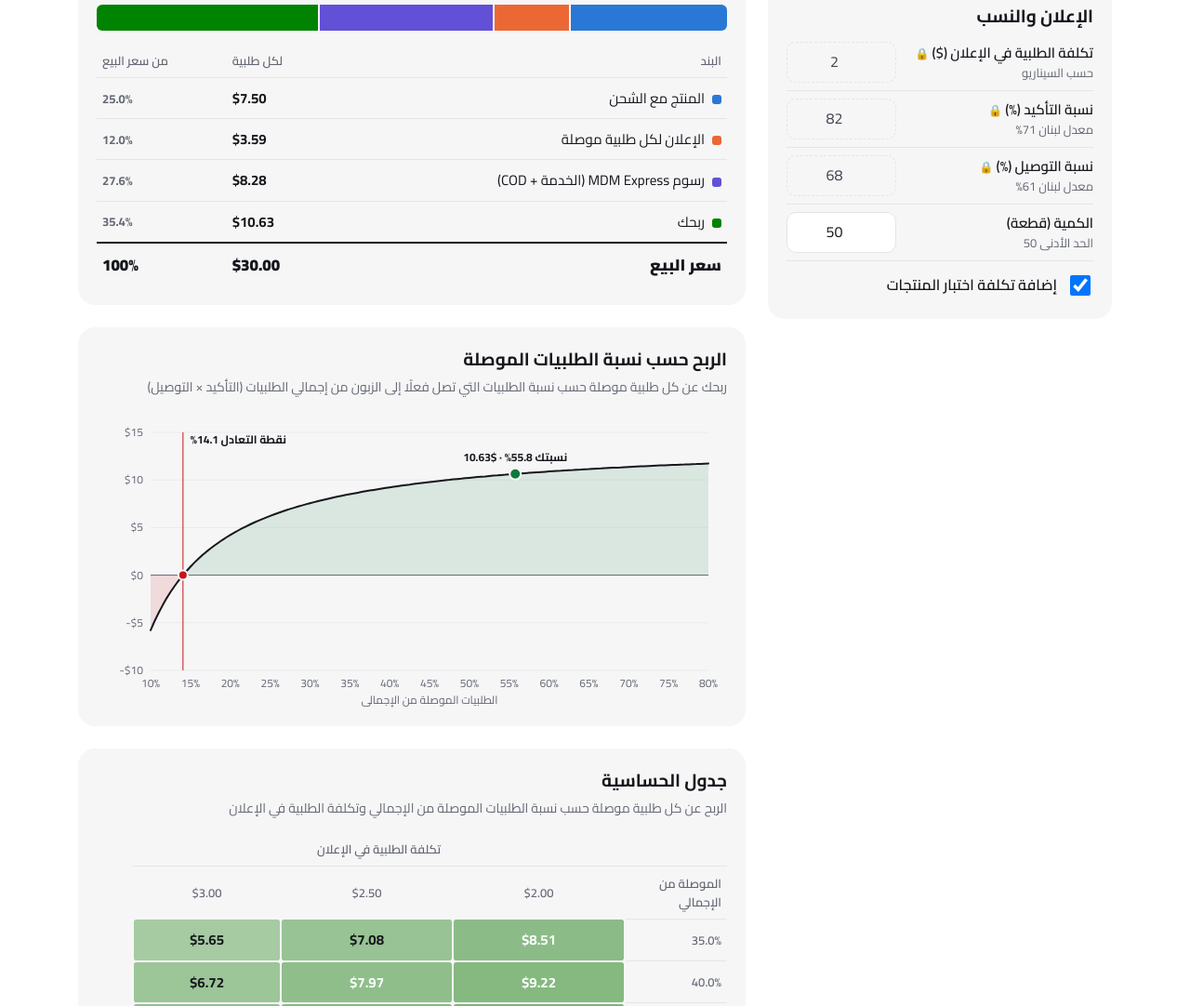
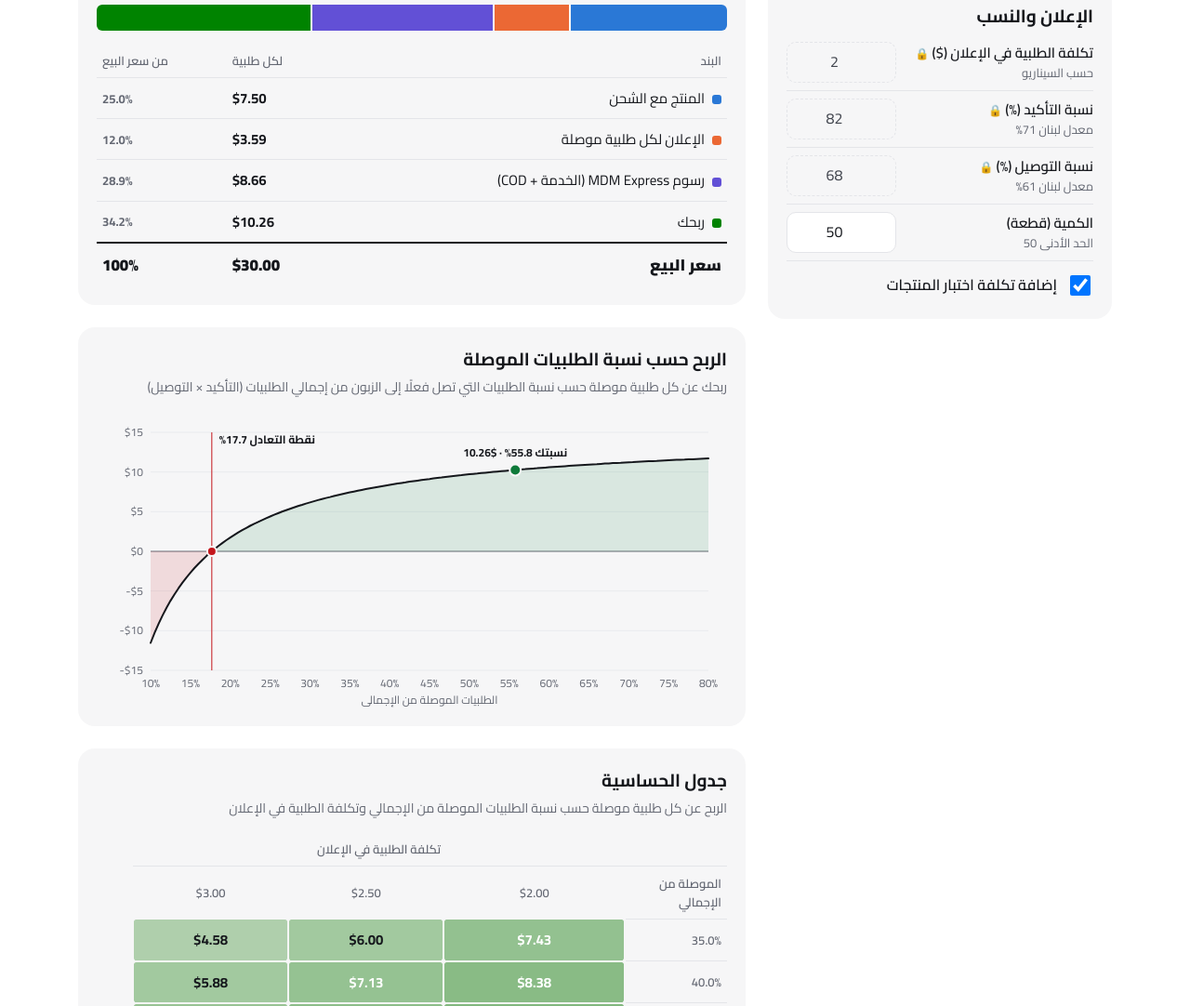
Before and after one commit to tarekdriouch00-prog/mdm-lebanon-calculator, a plain HTML site: page index.html in a window 1280 px wide. Shown: the part 709-1791 px from the top of the page at 93% size. Drawn offline with Linux system fonts and the light colour scheme.

Commit message:
Add files via upload

```diff
--- a/index.html
+++ b/index.html
@@ -181,13 +181,12 @@ const PRESETS={
 // System sale price: computed from product cost with the best-scenario rates (82% x 68%, CPL $2).
 // Up to $40: profit fixed at $10 per delivered order. Above $40 (expensive product): profit = 25% of the
 // sale price (continuous at $40) and CPL rises by $0.05 for every $1 above $40. Rounded up to a whole dollar.
-const SVC=6.85;
 const PR={c:0.82,d:0.68,cpl:2,T:10,cap:40,share:0.25,cplStep:0.05};
 const cplFor=(base,P)=>+(base+PR.cplStep*Math.max(0,P-PR.cap)).toFixed(2);
 function sysPrice(price,w,rate){
   const C=price+rate*w; let P=30;
   for(let i=0;i<40;i++){
-    const X=C+cplFor(PR.cpl,P)/(PR.c*PR.d)+SVC;
+    const X=C+cplFor(PR.cpl,P)/(PR.c*PR.d)+6.05+0.8/PR.d;
     let n=1.05*(X+PR.T); if(n>PR.cap)n=X/(1/1.05-PR.share);
     if(Math.abs(n-P)<1e-6)break; P=n;
   }
@@ -232,16 +231,16 @@ function read(){
   return{rate:parseFloat($('src').value),price:n('price'),w:n('w'),P:n('sale'),cpl:n('cpl'),
     c:Math.min(1,Math.max(0.01,n('c')/100)),d:Math.min(1,Math.max(0.01,n('d')/100)),q:Math.max(1,Math.round(n('q'))),test:$('test').checked}
 }
-// fees = MDM service (6.85 per delivered order) + COD 5% (as in MDM calculator: price = costs x 1.05)
+// fees = MDM service (6.85 per delivered + 0.80 per returned, spread over delivered) + COD 5% (as in MDM calculator: price = costs x 1.05)
 function calc(x,o={}){
   const c=o.c??x.c, d=o.d??x.d, cpl=o.cpl??x.cpl;
-  const C=x.price+x.rate*x.w, ad=cpl/(c*d), svc=SVC, cod=x.P-x.P/1.05, fees=svc+cod;
+  const C=x.price+x.rate*x.w, ad=cpl/(c*d), svc=6.05+0.8/d, cod=x.P-x.P/1.05, fees=svc+cod;
   return{C,ad,svc,cod,fees,profit:x.P-C-ad-fees,t:c*d};
 }
 function breakeven(x,r){
   const price=(r.C+r.ad+r.svc)*1.05;
   const cpl=(x.P/1.05-r.C-r.svc)*x.c*x.d;
-  const den=x.P/1.05-r.C-SVC, d=den>0?(x.cpl/x.c)/den:Infinity;
+  const den=x.P/1.05-r.C-6.05, d=den>0?(x.cpl/x.c+0.8)/den:Infinity;
   return{price,cpl,t:d<=1?x.c*d:Infinity};
 }
 let S=null;
@@ -318,7 +317,7 @@ function message(){
   L.push('','📊 التفاصيل حسب '+nm+'، السيناريو المختار في الحاسبة ('+pct0(x.c)+' تأكيد و'+pct0(x.d)+' توصيل)');
   L.push('• ربحك عن كل طلبية موصلة: '+money(r.profit)+'. الطلبية الموصلة هي التي استلمها الزبون ودفع ثمنها، وعليها وحدها يُحسب الربح.');
   L.push('• صافي ربح '+x.q+' قطعة: '+money0(batch)+'.');
-  L.push('• رسوم MDM Express: '+money(r.fees)+' عن كل طلبية موصلة، منها '+money(r.svc)+' ثمن الخدمة، والباقي '+money(r.cod)+' رسوم التحصيل (COD fee) بنسبة 5%. تُخصم من المبلغ الذي نحصّله من الزبون، ولا تدفعها مقدمًا.');
+  L.push('• رسوم MDM Express: ثمن الخدمة 6.85$ عن كل طلبية موصلة، ورسوم التحصيل (COD fee) بنسبة 5% من سعر البيع. تُخصم من المبلغ الذي نحصّله من الزبون، ولا تدفعها مقدمًا.');
   L.push('• رأس المال المطلوب: نحو '+money0(S.capital)+'، منها البضاعة مع الشحن '+money0(S.stock)+' تُدفع مقدمًا، والإعلانات '+money0(S.ads)+' خلال فترة البيع'+(x.test?'، واختبار المنتجات '+money0(testCost):'')+'.');
   if(rec<=x.q)L.push('• تسترد رأس مالك بعد بيع نحو '+rec+' قطعة من '+x.q+'، وما بعدها ربح صافٍ.');
   else L.push('• لا تسترد رأس مالك كاملًا ضمن هذه الكمية بهذه النسب.');
```
